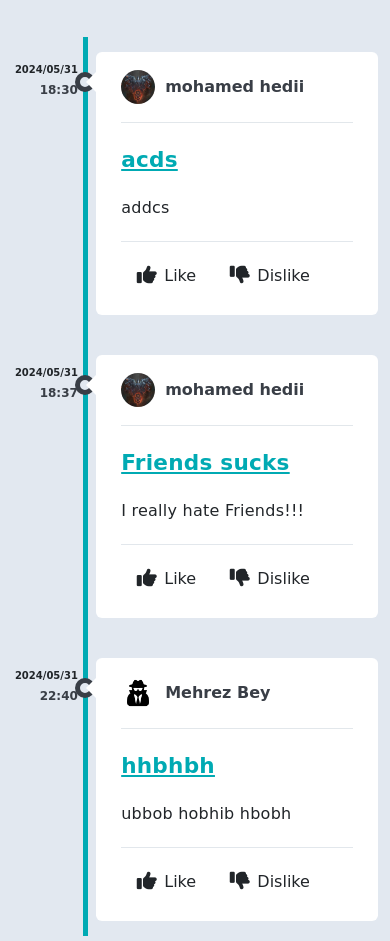
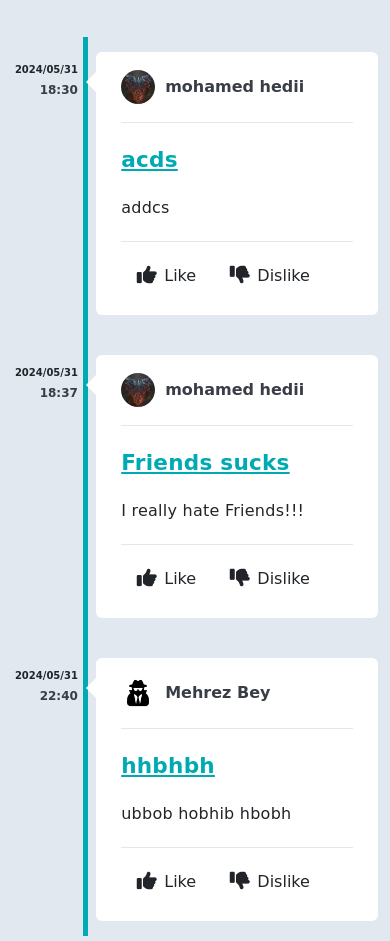
Before and after one commit to mehrezbey/express-application, a Flask app: template express/templates/home.html in a window 390 px wide. Shown: the part 101-1042 px from the top of the page. Run offline with Flask 3, Linux system fonts and the light colour scheme; the template is opened without the code that fills it: values that come from a table or form of the project are taken from there, others are empty; some web fonts are replaced.

Commit message:
fixing responsive condtion

```diff
--- a/express/static/styles/home_style.css
+++ b/express/static/styles/home_style.css
@@ -161,4 +161,7 @@ body{
     .timeline .timeline-time .time{
         font-size: 12px;
     }
+    .timeline .timeline-icon span{
+        display: none;
+    }
 }
```
